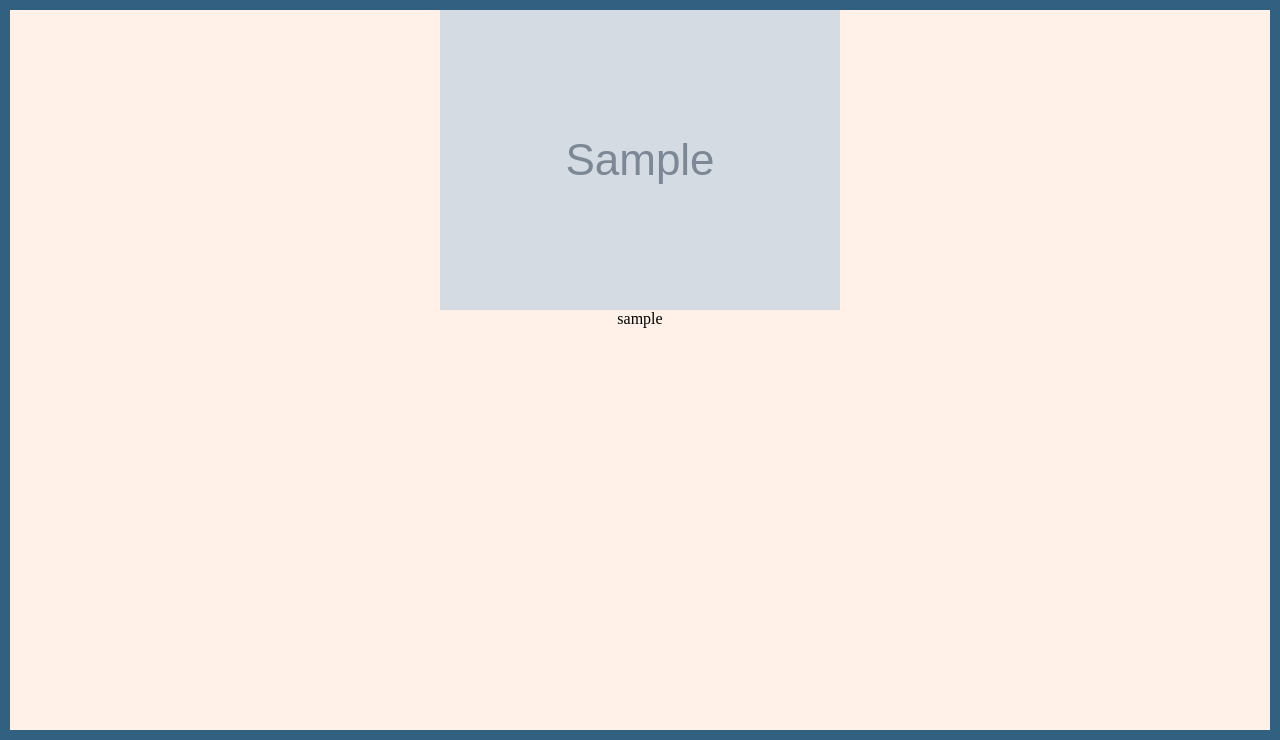
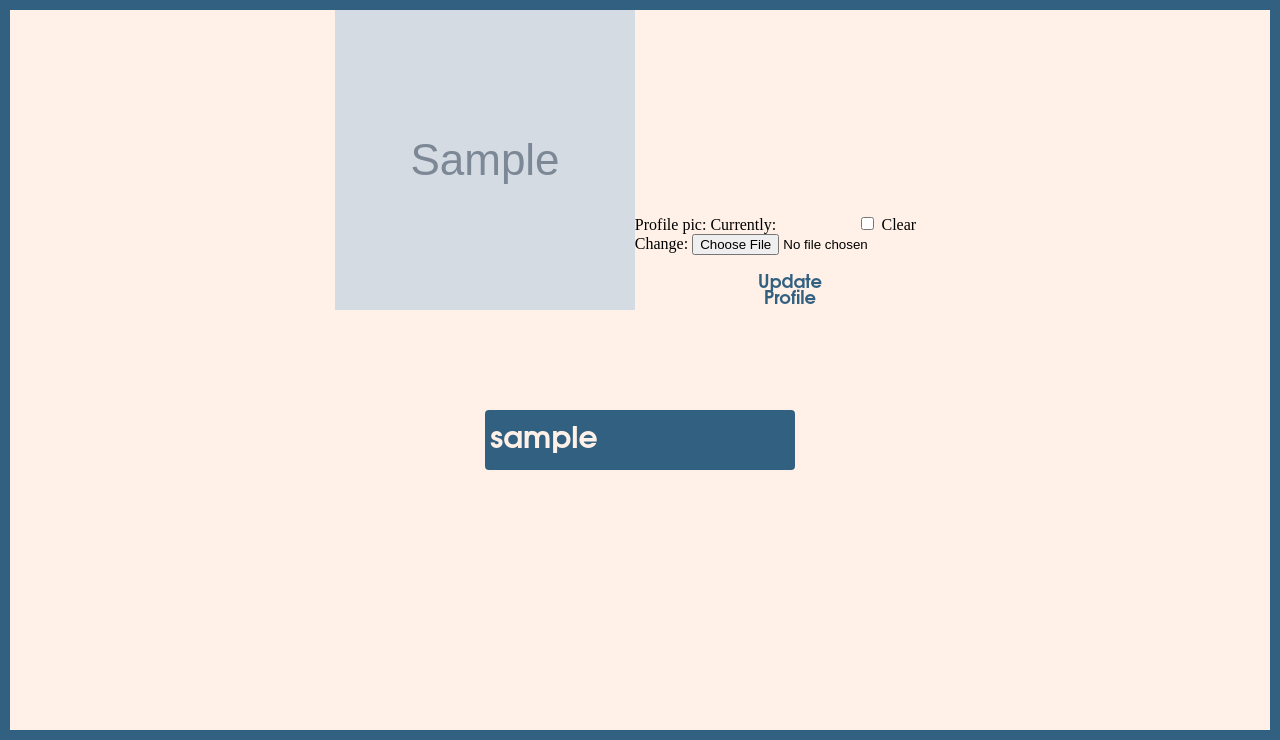
Before and after one commit to yashsuvarna797-ship-it/Desk-help, a Django app: page /Profile in a window 1280 px wide. Shown: the part 80-820 px from the top of the page. Run offline with Django 5.2, Linux system fonts and the light colour scheme; a user stored in the database is signed in; tables that the repository leaves empty hold one stand-in row (values such as "Sample post"); grey boxes marked "Sample" are stand-in pictures.

Commit message:
Add update profile feature

```diff
--- a/mysite/DeskHelp/forms.py
+++ b/mysite/DeskHelp/forms.py
@@ -143,3 +143,8 @@ class CommentForm(forms.ModelForm):
                 'placeholder':'Comment something.'
             }),
         }
+
+class ProfileForm(forms.ModelForm):
+    class Meta:
+        model = models.Profile
+        fields = ['profile_pic']
--- a/mysite/DeskHelp/static/DeskHelp/style.css
+++ b/mysite/DeskHelp/static/DeskHelp/style.css
@@ -690,3 +690,42 @@ form{
     display:flex;
     width:100%;
 }
+
+.user-profile{
+    height:300px;
+    width:300px;
+    margin:0;
+}
+
+.user-details{
+    display:flex;
+    align-items:center;
+    font-family:var(--logo-font);
+    color:var(--skin);
+    font-size:30px;
+    font-weight:bold;
+    padding:5px;
+    margin-top:100px;
+    min-height: 50px;
+    height: auto;
+    width: 300px;
+    border-radius:4px;
+    background-color:var(--blue);
+}
+
+.edit{
+    margin:0;
+    height:30px;
+    width:30px;
+}
+
+.edit:hover{
+    transform:scale(1.10);
+    filter:brightness(80%);
+}
+
+.user-profile-pic{
+    display:flex;
+    flex-direction:row;
+    align-items:self-end;
+}
--- a/mysite/DeskHelp/templates/DeskHelp/profile.html
+++ b/mysite/DeskHelp/templates/DeskHelp/profile.html
@@ -1,10 +1,29 @@
 {% extends 'DeskHelp/base.html' %}
 {% block title %}Profile{% endblock %}
 {% block content %}
+{% load static %}
+
 
 <div class="display-content">
-    <img src="{{ request.user.profile.profile_pic.url }}" alt="Profile Picture">
-    {{ user.username }}
+    <div class="user-profile-pic">
+        <img src="{{ request.user.profile.profile_pic.url }}"
+        class="user-profile" alt="Profile Picture">
+
+        <form method="POST" enctype="multipart/form-data">
+            {% csrf_token %}
+
+            {{ profile_form.as_p }}
+
+            <button type="submit">Update Profile</button>
+        </form>
+        <!-- <a href="{% url 'profile' %}">
+            <img src="{% static 'DeskHelp/assets/edit.png' %}"
+            class="edit">
+        </a> -->
+    </div>
+    <div class="user-details">
+        {{ user.username }}
+    </div>
 </div>
 
 {% endblock %}
--- a/mysite/DeskHelp/views.py
+++ b/mysite/DeskHelp/views.py
@@ -4,7 +4,7 @@ from . import forms
 from django.contrib.auth.views import LoginView, PasswordResetDoneView, PasswordResetConfirmView,PasswordChangeView, PasswordChangeDoneView, PasswordResetView
 from django.urls import reverse_lazy
 from django.contrib.auth.decorators import login_required
-from django.contrib.auth import logout
+from django.contrib.auth import logout,login
 from django.views.generic.edit import FormView, UpdateView
 from . import models
 from django.contrib.auth.mixins import LoginRequiredMixin
@@ -25,12 +25,12 @@ def signup_view(request):
         form = forms.SignUpForm(request.POST)
         if form.is_valid():
             user = form.save()
-        else:
-            return HttpResponse("Invalid")
-        return redirect('login')
+            models.Profile.objects.create(user=user)
+            login(request,user)
+            return redirect('home')
     else:
         form = forms.SignUpForm()
-        return render(request, 'DeskHelp/registration/signup.html', {'form':form})
+    return render(request, 'DeskHelp/registration/signup.html', {'form':form})
 
 @login_required
 def logout_view(request):
@@ -144,8 +144,20 @@ class UpdateTicketView(UpdateView):
 
 @login_required
 def profile_view(request):
+    profile = request.user.profile
     if request.method == "POST":
-        pass
+        profile_form = forms.ProfileForm(request.POST,
+                                         request.FILES,
+                                         instance=profile)
+        if profile_form.is_valid():
+            profile_form.save()
+            return redirect('profile')
     else:
         user = request.user
-        return render(request, 'DeskHelp/profile.html', {'user': user})
+        profile_form = forms.ProfileForm(instance=profile)
+    return render(
+                    request,
+                    'DeskHelp/profile.html',
+                    {'user': user,
+                    'profile_form':profile_form}
+                    )
```
Also changed, not shown: mysite/media/profile_pics/image-17.jpg (added).
